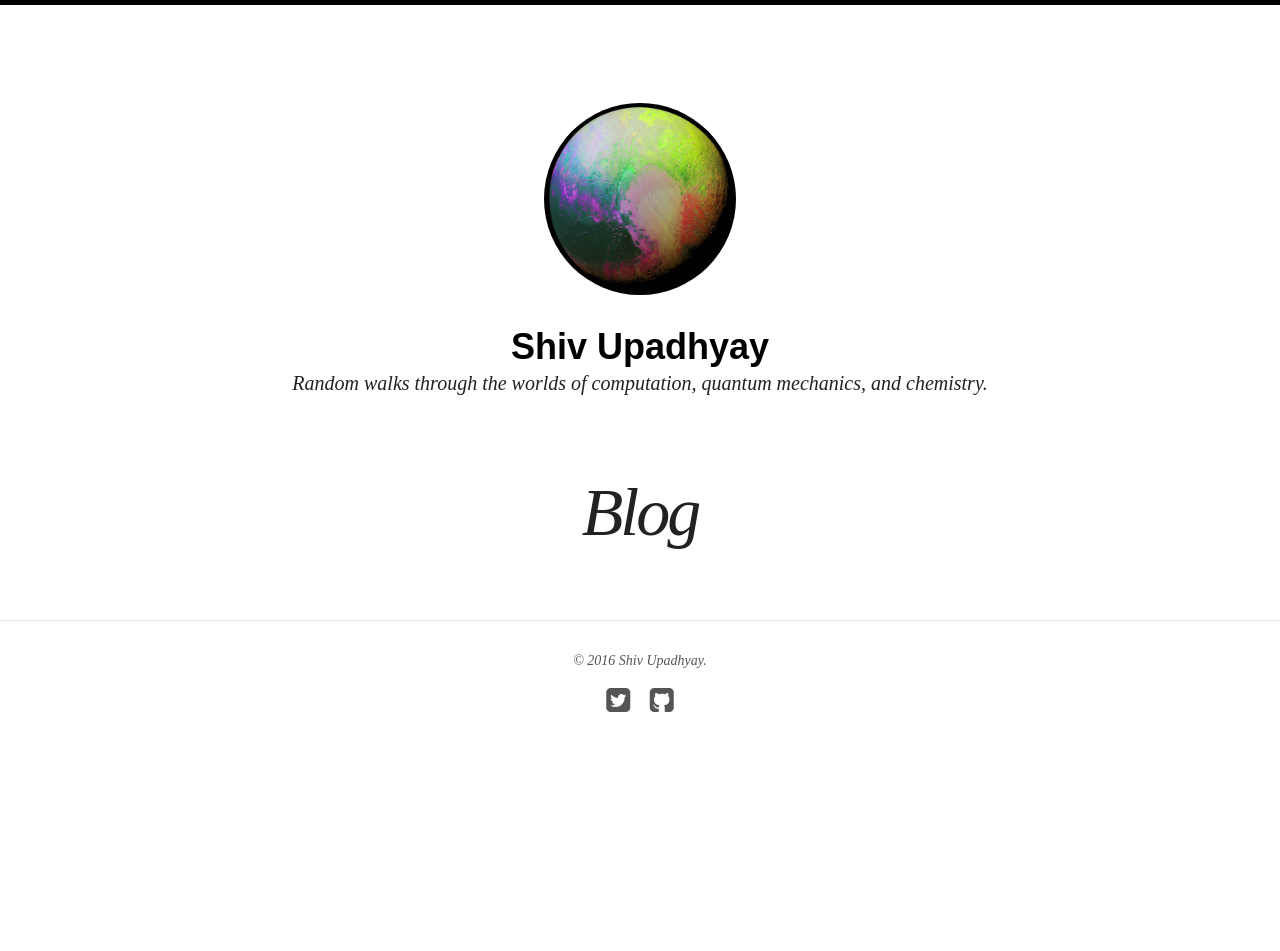
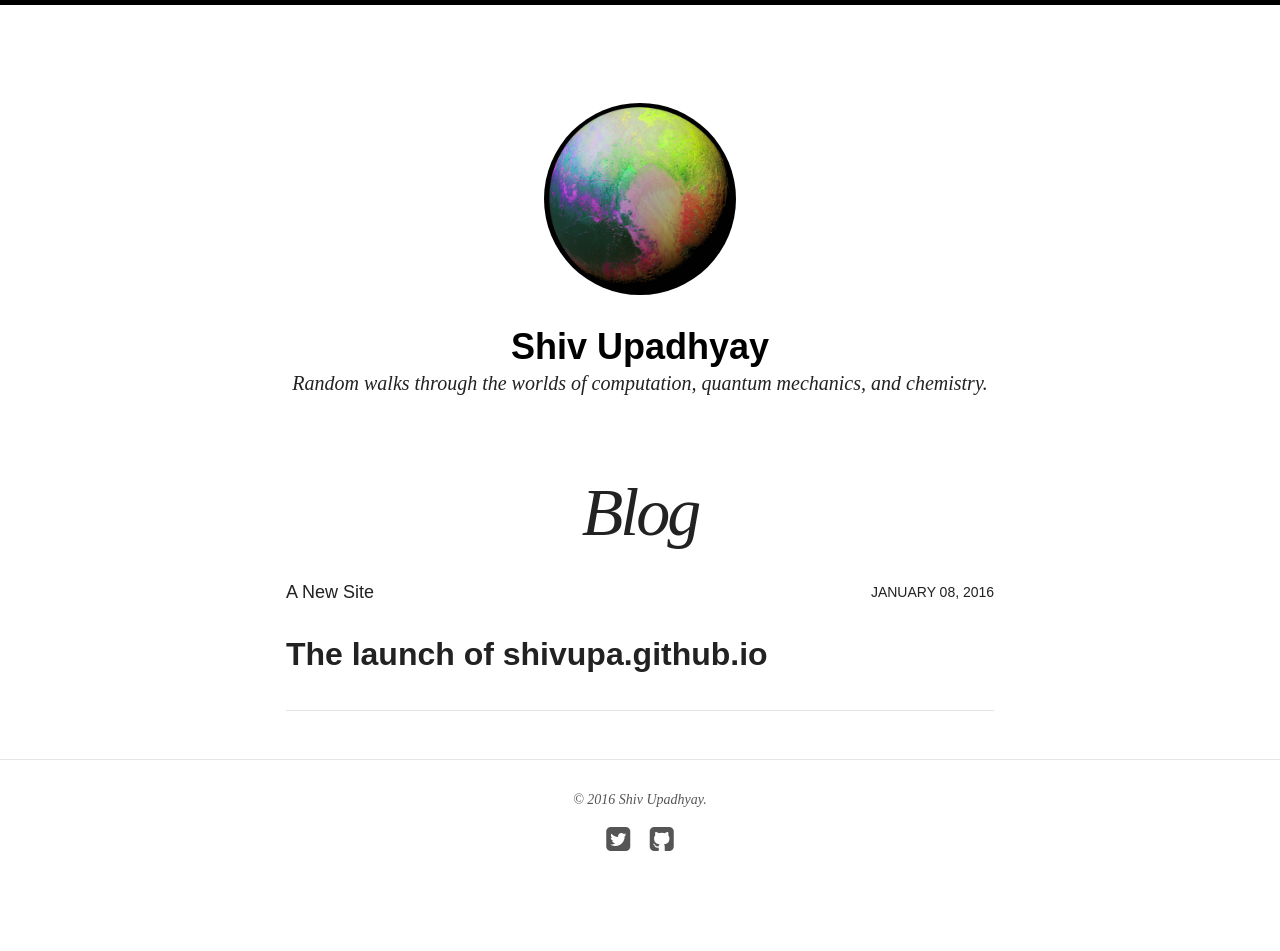
Before and after one commit to shivupa/shivupa.github.io, a Jekyll site: the page built from blog/index.md, in a window 1280 px wide. Built offline with Jekyll 4.4.1, drawn with Linux system fonts in a browser that asks for light colours; nearby versions of some CDN libraries; before the commit the page ends 900 px from its top, so only the background shows below that.

```diff
--- a/_posts/blog/2016-01-08-a-new-site.markdown
+++ b/_posts/blog/2016-01-08-a-new-site.markdown
@@ -2,7 +2,7 @@
 layout: post
 title: A New Site
 modified:
-categories: blog/
+categories: blog
 excerpt:
 tags: []
 image:
```
